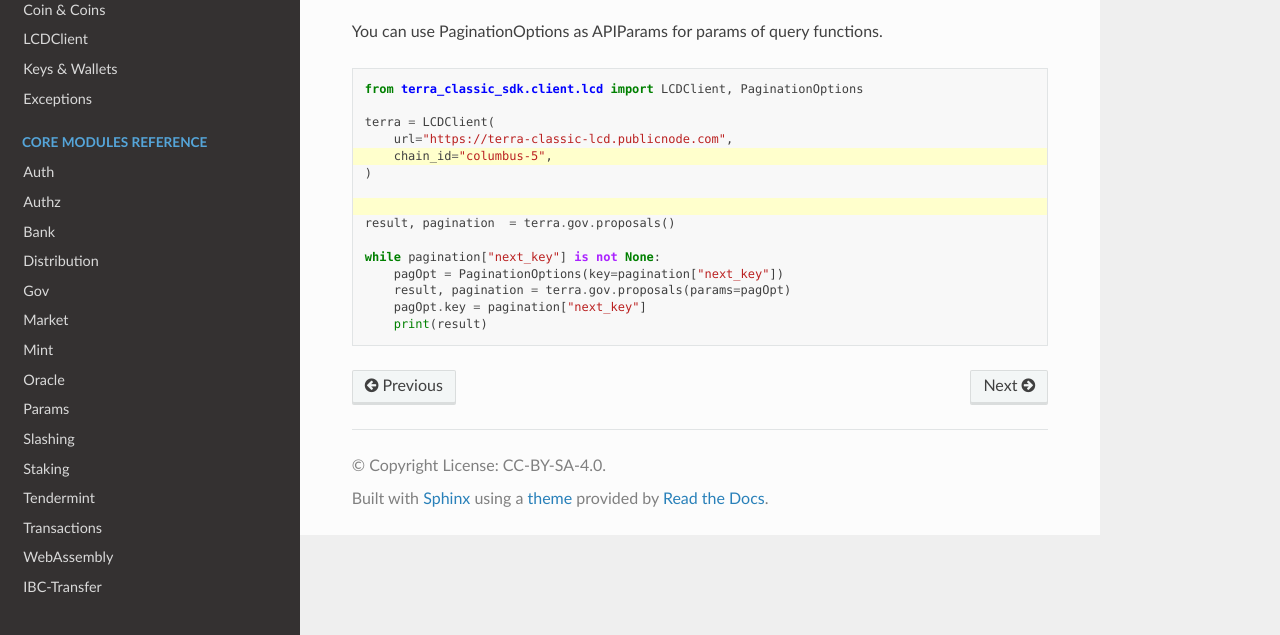
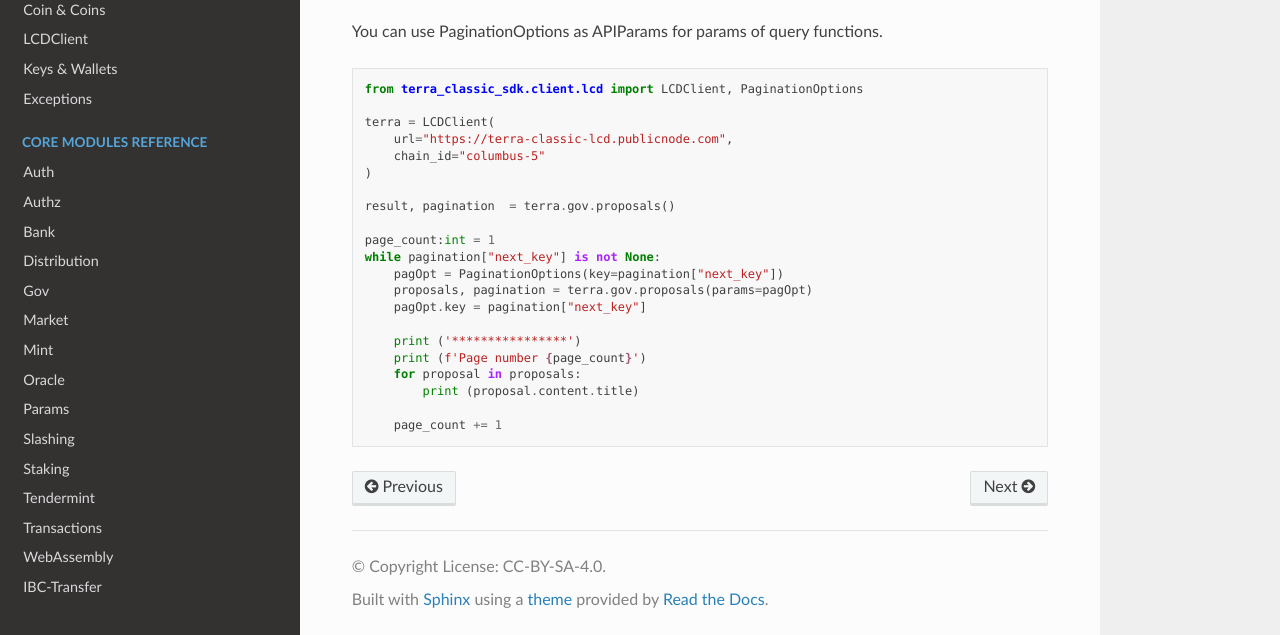
Before and after one commit to geoffmunn/terra.py, a Sphinx documentation site: the page built from docs/guides/pagination.rst, in a window 1280 px wide and 1127 px high, cut to the strip 492-1127 px from the top of the window. Built offline with Sphinx 7.4.7 and the Read the Docs theme 2.0.0, drawn with Linux system fonts in a browser that asks for light colours; pages that are not in the unit, such as notebooks, are missing from menus.

Commit message:
Code examples improved

```diff
--- a/docs/guides/pagination.rst
+++ b/docs/guides/pagination.rst
@@ -15,20 +15,25 @@ PaginationOption
 You can use PaginationOptions as APIParams for params of query functions.
 
 .. code-block:: python
-    :emphasize-lines: 5,8
 
     from terra_classic_sdk.client.lcd import LCDClient, PaginationOptions
 
     terra = LCDClient(
         url="https://terra-classic-lcd.publicnode.com",
-        chain_id="columbus-5",
+        chain_id="columbus-5"
     )
-
 
     result, pagination  = terra.gov.proposals()
 
+    page_count:int = 1
     while pagination["next_key"] is not None:
         pagOpt = PaginationOptions(key=pagination["next_key"])
-        result, pagination = terra.gov.proposals(params=pagOpt)
+        proposals, pagination = terra.gov.proposals(params=pagOpt)
         pagOpt.key = pagination["next_key"]
-        print(result)
+
+        print ('****************')
+        print (f'Page number {page_count}')
+        for proposal in proposals:
+            print (proposal.content.title)
+
+        page_count += 1
```
